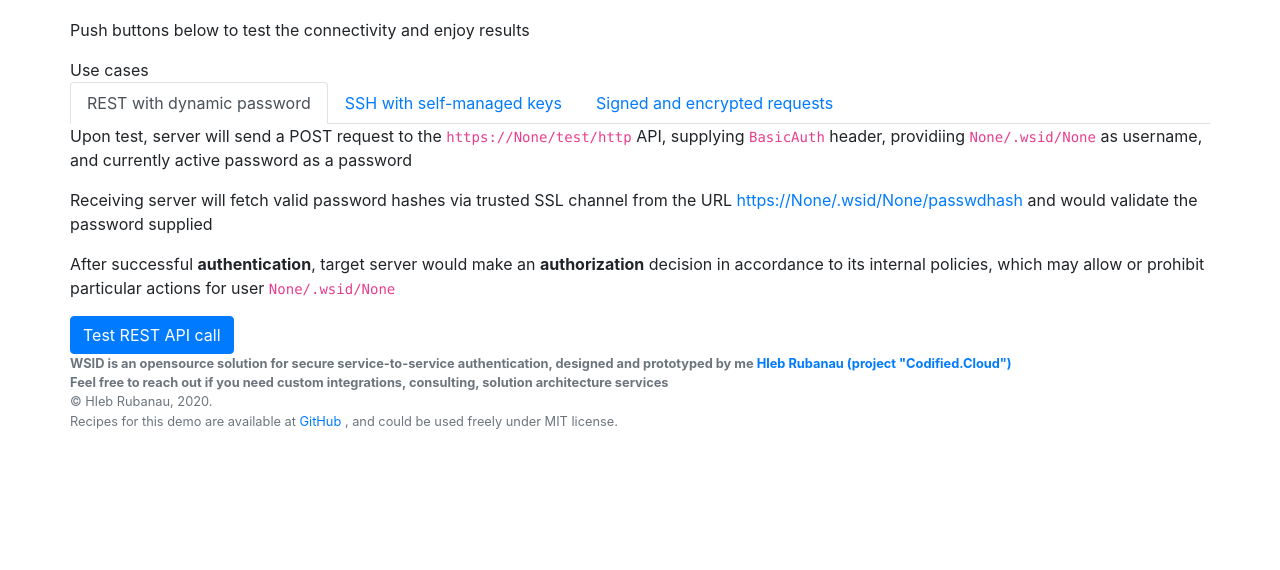
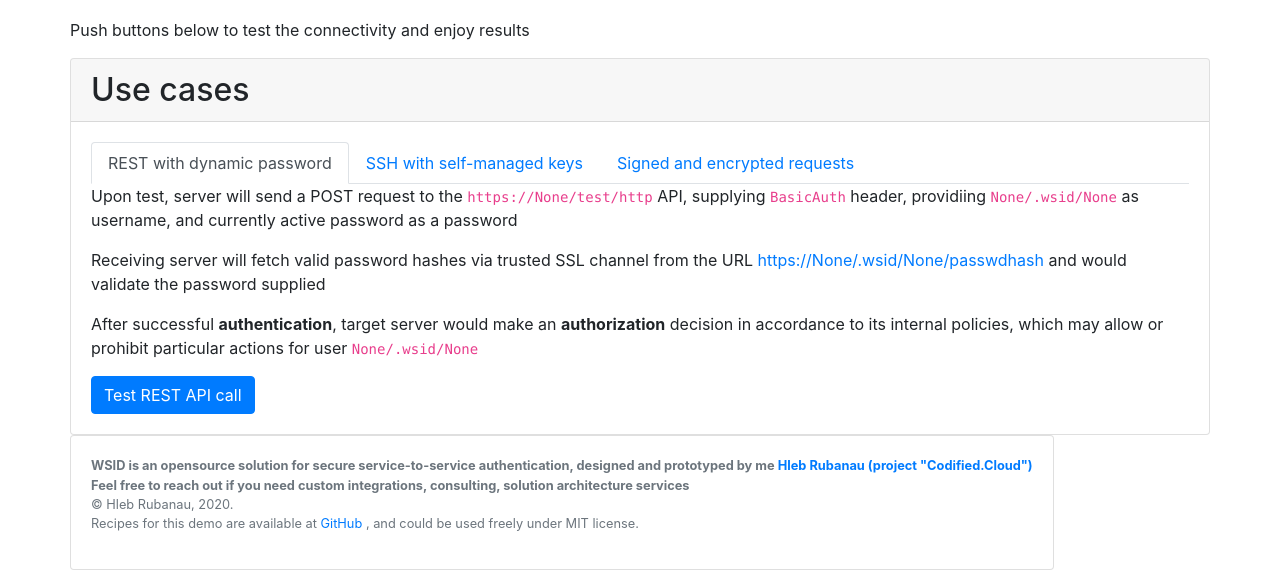
Before and after one commit to hleb-rubanau/wsid-basic-demo, a Flask app: page / in a window 1280 px wide. Shown: the part 361-931 px from the top of the page. Before the commit the page ends 790 px from the top, so only its background shows below. Run offline with Flask 2, Linux system fonts and the light colour scheme; parts of the project's set-up code (start-up, migrations or seed data) failed here and were passed over; some libraries are stand-ins or nearby versions.

Commit message:
switch to bootstrapv4 cards

```diff
--- a/playbooks/client/roles/wsid-demo-client-app/files/templates/index.html
+++ b/playbooks/client/roles/wsid-demo-client-app/files/templates/index.html
@@ -56,10 +56,10 @@
         <div class="row">
             <div class="col-xs-12">
 
-                <div class="panel panel-primary">
-                    <div class="panel-heading">Use cases</div>
+                <div class="card">
+                    <h2 class="card-header">Use cases</h2>
 
-                    <div class="panel-body">
+                    <div class="card-body">
 
                         <ul class="nav nav-tabs" role="tablist">
                             <li class="nav-item">
@@ -96,7 +96,7 @@
 
                         <div class="tab-content">
                             <div id="test-rest" class="tab-pane fade show active" role="tabpanel" aria-labelledby="test-rest-tab">
-                                <p>Upon test, server will send a POST request to the <code>https://{{upstream}}/test/http</code> API, supplying <code>BasicAuth</code> header, providiing <code>{{this_domain}}/.wsid/{{this_identity}}</code> as username, and currently active password as a password</p>
+                                <p class="card-text">Upon test, server will send a POST request to the <code>https://{{upstream}}/test/http</code> API, supplying <code>BasicAuth</code> header, providiing <code>{{this_domain}}/.wsid/{{this_identity}}</code> as username, and currently active password as a password</p>
                                 <p>Receiving server will fetch valid password hashes
                                     via trusted SSL channel from the URL
                                     <a href="https://{{this_domain}}/.wsid/{{this_identity}}/passwdhash" target="_blank">
@@ -138,8 +138,8 @@
         <div class="row">
             <div class="col-xs-12">
 
-            <div class="panel panel-default">
-                <div class="panel-body">
+            <div class="card">
+                <div class="card-body">
                     <p class="text-left text-muted small">
                         <strong>WSID is an opensource solution for secure service-to-service authentication,
                                 designed and prototyped by me <a href="https://codified.cloud">Hleb Rubanau (project "Codified.Cloud")</a>
```
